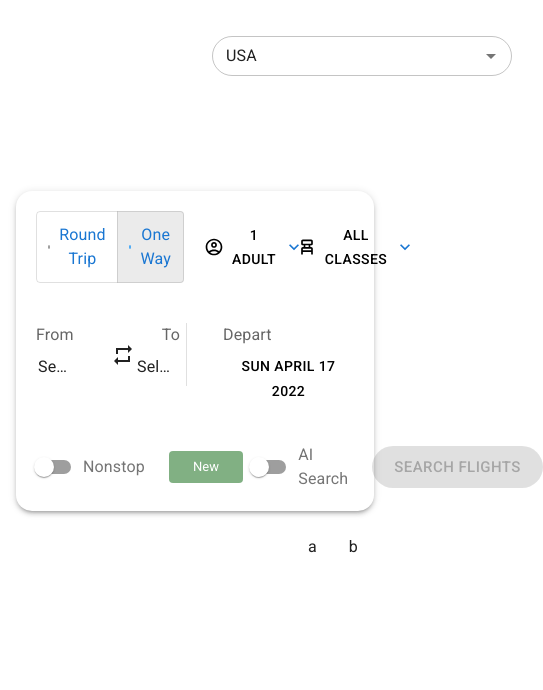
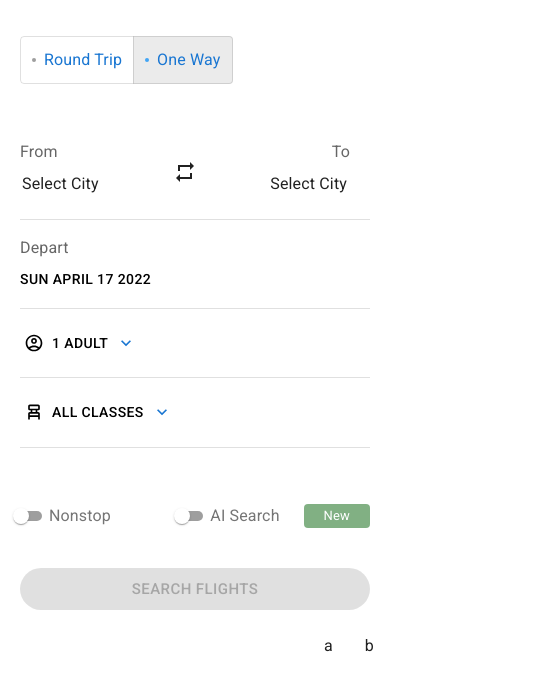
Before and after one commit to FahadAminShovon/copilot-test, a React (Vite) app: page / in a window 390 px wide. Shown: the top 690 px of the page, 543 px wide, since content can reach past the window. Built offline with nearby package versions, Linux system fonts and the light colour scheme.

Commit message:
:construction: support responsiveness

```diff
--- a/src/@ui/components/Button/Button.tsx
+++ b/src/@ui/components/Button/Button.tsx
@@ -21,8 +21,8 @@ type ButtonBaseProps = Pick<
 
 export interface ButtonProps extends ButtonBaseProps {}
 
-export const Button = ({ children, ...rest }: ButtonProps) => (
-  <MuiButton {...rest} sx={{ borderRadius: 9999 }}>
+export const Button = ({ children, sx, ...rest }: ButtonProps) => (
+  <MuiButton {...rest} sx={{ borderRadius: 9999, ...sx }}>
     {children}
   </MuiButton>
 )
--- a/src/@ui/modules/Layout/Layout.tsx
+++ b/src/@ui/modules/Layout/Layout.tsx
@@ -19,6 +19,7 @@ const Layout = ({ children }: PropType) => {
           display: {
             xs: 'none',
             md: 'block',
+          },
           position: 'absolute',
           backgroundImage: "url('src/assets/copilotBackground.png')",
           inset: 0,
@@ -28,15 +29,23 @@ const Layout = ({ children }: PropType) => {
           height: 400,
           zIndex: -1,
           objectFit: 'cover',
-          },
         }}
       />
-      <Container maxWidth="xl" sx={{ pt: 2, pb: 0, height: '100%' }}>
+      <Container
+        maxWidth="xl"
+        sx={{
+          pt: { xs: 0, md: 2 },
+          pb: 0,
+          height: '100%',
+          px: { xs: 0, md: 3 },
+        }}
+      >
+        <Box sx={{ display: { xs: 'none', md: 'block' } }}>
           <Header />
+        </Box>
         <main
           css={css`
             width: 100%;
-            /* min-height: calc(100% - 8rem); */
             padding-block: 1rem;
           `}
         >
--- a/src/@ui/modules/TravelCard/AISearchBtn.tsx
+++ b/src/@ui/modules/TravelCard/AISearchBtn.tsx
@@ -10,16 +10,21 @@ export const AISearchBtn = ({
   isAiSearchEnabled,
   setIsAiSearchEnabled,
 }: Proptype) => (
-  <Stack direction="row" gap={1} alignItems="center">
+  <Stack
+    direction={{ xs: 'row-reverse', sm: 'row' }}
+    gap={{ xs: 1, sm: 2 }}
+    alignItems="center"
+  >
     <Chip
       label="New"
       variant="filled"
       color="success"
       sx={{ borderRadius: 1, opacity: 0.6, px: 1.5, py: 0.5 }}
+      size={'small'}
     />
     <FormControlLabel
       label="AI Search"
-      control={<Switch />}
+      control={<Switch size="small" />}
       css={css`
         .MuiFormControlLabel-label {
           color: ${colors.grey[600]};
--- a/src/@ui/modules/TravelCard/SelectedClass.tsx
+++ b/src/@ui/modules/TravelCard/SelectedClass.tsx
@@ -20,7 +20,6 @@ const SelectedClass = () => {
 
   return (
     <>
-      {' '}
       <MuiButton
         endIcon={<ExpandMoreOutlinedIcon color="primary" />}
         startIcon={<ChairAltOutlinedIcon />}
--- a/src/@ui/modules/TravelCard/TravelCard.tsx
+++ b/src/@ui/modules/TravelCard/TravelCard.tsx
@@ -12,6 +12,7 @@ import {
   FormControlLabel,
   colors,
   TextField,
+  Divider,
 } from '@mui/material'
 import { useEffect, useState } from 'react'
 import { theme } from '../../../theme'
@@ -32,6 +33,12 @@ import PassangerSelect from './PassangerSelect'
 import TravelDatePicker from './TravelDatePicker'
 
 type ToggleType = 'round-trip' | 'one-way'
+
+const CustomDivider = () => (
+  <Grid xs={12} sx={{ display: { md: 'none' } }}>
+    <Divider />
+  </Grid>
+)
 
 const TravelCard = () => {
   const [selectedValue, setSelectedValue] = useState<ToggleType>('one-way')
@@ -55,7 +62,7 @@ const TravelCard = () => {
   return (
     <>
       {!isAiSearchEnabled && (
-        <Stack gap={5}>
+        <Stack gap={{ xs: 7, md: 5 }}>
           <Stack alignItems={'center'} direction={'row'} gap={2}>
             <ToggleButtonGroup
               selectedValue={selectedValue}
@@ -65,19 +72,24 @@ const TravelCard = () => {
                 { label: 'One Way', value: 'one-way' },
               ]}
             />
-            <Box sx={{ ml: 'auto' }}>
+            <Box sx={{ ml: 'auto', display: { xs: 'none', md: 'block' } }}>
               <PassangerSelect />
             </Box>
+            <Box sx={{ display: { xs: 'none', md: 'block' } }}>
               <SelectedClass />
+            </Box>
           </Stack>
           <Grid container spacing={2}>
-            <Grid xs={6}>
+            <Grid xs={12} md={6}>
               <Stack
                 direction={'row'}
                 justifyContent={'space-between'}
                 sx={{
                   flexGrow: 1,
-                  borderRight: `1px solid ${theme.palette.divider}`,
+                  borderRight: {
+                    xs: 'none',
+                    md: `1px solid ${theme.palette.divider}`,
+                  },
                   paddingRight: 2.5,
                 }}
                 alignItems="center"
@@ -96,11 +108,12 @@ const TravelCard = () => {
                 />
               </Stack>
             </Grid>
-            <Grid xs={6}>
+            <CustomDivider />
+            <Grid xs={12} md={6}>
               <Stack
                 direction={'row'}
                 justifyContent={'space-between'}
-                sx={{ flexGrow: 1, paddingLeft: 2.5 }}
+                sx={{ flexGrow: 1, paddingLeft: { xs: 0, md: 2.5 } }}
               >
                 <TravelDatePicker value={value} setValue={setValue}>
                   Depart
@@ -123,11 +136,31 @@ const TravelCard = () => {
                 {selectedValue !== 'round-trip' && <Box />}
               </Stack>
             </Grid>
+            <CustomDivider />
+            <Grid sx={{ display: { md: 'none' } }} xs={12}>
+              <PassangerSelect />
             </Grid>
-          <Stack direction={'row'} gap={1} alignItems="center">
+            <CustomDivider />
+            <Grid sx={{ display: { md: 'none' } }} xs={12}>
+              <SelectedClass />
+            </Grid>
+            <CustomDivider />
+          </Grid>
+          <Stack
+            direction={{ xs: 'column', md: 'row' }}
+            gap={5}
+            alignItems="center"
+          >
+            <Stack
+              flexWrap="wrap"
+              direction="row"
+              justifyContent={{ xs: 'space-between', md: 'flex-start' }}
+              sx={{ width: { xs: '100%', md: 'auto' } }}
+              gap={2}
+            >
               <FormControlLabel
                 label="Nonstop"
-              control={<Switch />}
+                control={<Switch size="small" />}
                 css={css`
                   .MuiFormControlLabel-label {
                     color: ${colors.grey[600]};
@@ -138,14 +171,21 @@ const TravelCard = () => {
                 isAiSearchEnabled={isAiSearchEnabled}
                 setIsAiSearchEnabled={setIsAiSearchEnabled}
               />
-            <Box sx={{ ml: 'auto' }}>
+            </Stack>
+            <Box
+              sx={{
+                ml: 'auto',
+                flexGrow: { xs: 1, md: 0 },
+                width: { xs: '100%', md: 'auto' },
+              }}
+            >
               <Button
                 variant="contained"
                 size="large"
-                sx={{ ml: 'auto', px: 2 }}
+                sx={{ ml: { md: 'auto' }, px: 2, width: '100%' }}
                 disabled={selectedValue === 'one-way'}
               >
-                Search&nbsp;Flights
+                Search Flights
               </Button>
             </Box>
           </Stack>
--- a/src/pages/Home.tsx
+++ b/src/pages/Home.tsx
@@ -3,8 +3,17 @@ import TravelCard from '../@ui/modules/TravelCard/TravelCard'
 
 const Home = () => {
   return (
-    <Box sx={{ mt: '80px' }}>
-      <Paper elevation={1} sx={{ boxShadow: 3, padding: 2.5, borderRadius: 4 }}>
+    <Box sx={{ mt: { xs: 0, md: '80px' } }}>
+      <Paper
+        elevation={1}
+        sx={{
+          boxShadow: { xs: 0, md: 3 },
+          // padding: { xs: 0, md: 2.5 },
+          borderRadius: { xs: 0, md: 4 },
+          padding: 2.5,
+          pb: { xs: 0, md: 2.5 },
+        }}
+      >
         <TravelCard />
       </Paper>
     </Box>
```
Lines whose indentation alone changed are shown as unchanged.
